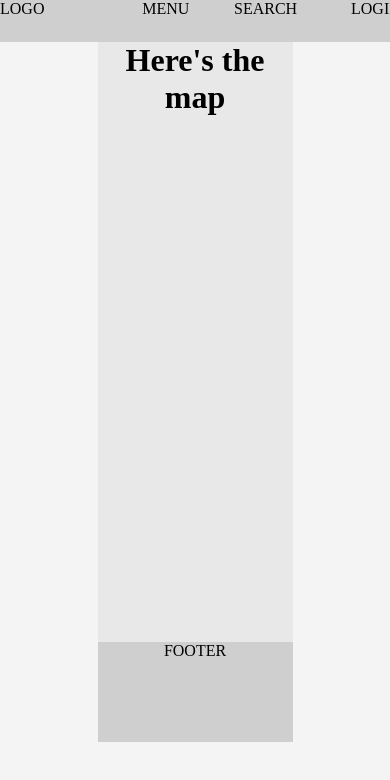
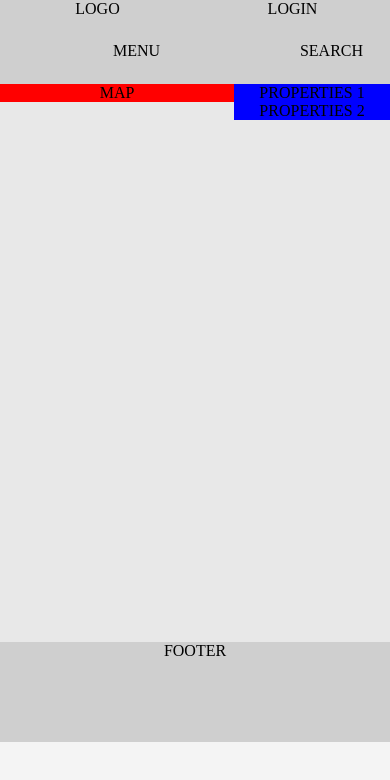
Before and after one commit to vielfaure/hiking-map-maker, a website: page app/index.html at #!/map in a window 390 px wide. Drawn offline with Linux system fonts and the light colour scheme; some packages are replaced by stand-ins of ours.

Commit message:
changes on html templates

```diff
--- a/app/css/app.css
+++ b/app/css/app.css
@@ -6,27 +6,9 @@ html, body {
     text-align: center; /* TO DELETE : just for the dummy text */
     background-color: #F4F4F4;
 }
-
-/* ======================= */
-/* dimension related stuff */
-/* ======================= */
-
 #page-header-main, #page {
-	width: 50%;
+	width: 80%;
 }
-@media only screen and (min-width: 800px) and (orientation: landscape) {
-	#page-header-main, #page {
-		width: 80%;
-	}
-}
-@media only screen and (min-width: 320px) and (max-width: 799px) and (orientation: landscape) {
-	#page-header-main, #page {
-		min-width: 400px;
-		width: 100%;
-	}
-}
-/* end of dimension related stuff */
-
 #page-header {
     height: 42px;
     width: 100%;
@@ -41,7 +23,9 @@ html, body {
     width: 10%;
 }
 #page-header-main {
-    display: inline-block;
+    background-color: #CFCFCF;
+    margin: 0;
+    float: left;
 }
 #page-header-menu {
     width: 70%;
@@ -67,9 +51,36 @@ html, body {
     min-height: 100px;
     background-color: #CFCFCF;
 }
+#app-container {
+
+}
 #map-canvas {
-    height: 200px;
+    float: left;
+    width: 60%;
+    background-color: red;
+}
+#properties-panel-1, #properties-panel-2 {
+    float: right;
+    width: 40%;
+    background-color: blue;
 }
 h1 {
 	margin: 0;
 }
+
+@media only screen and (max-width: 799px) {
+    #page-header-main, #page {
+        width: 100%;
+    }
+    #page-header-main {
+        clear: both;
+    }
+    #page-header-logo {
+        width: 50%;
+    }
+    #page-header-login {
+        float: none;
+        display: inline-block;
+        width: 50%;
+    }
+}
--- a/app/index.html
+++ b/app/index.html
@@ -26,7 +26,7 @@
   <!-- In production use:
   <script src="//ajax.googleapis.com/ajax/libs/angularjs/1.0.7/angular.min.js"></script>
   -->
-  <script src="https://maps.googleapis.com/maps/api/js?v=3.exp&sensor=false"></script>
+  <script src="https://maps.googleapis.com/maps/api/js?v=3.exp&amp;sensor=false"></script>
   <script src="lib/angular/angular.js"></script>
   <script src="lib/angular/angular-route.js"></script>
   <script src="js/app.js"></script>
--- a/app/partials/map.html
+++ b/app/partials/map.html
@@ -1 +1,5 @@
-<h1>Here's the map</h1>
+<div id="app-container">
+	<div id="map-canvas">MAP</div>
+	<div id="properties-panel-1">PROPERTIES 1</div>
+	<div id="properties-panel-2">PROPERTIES 2</div>
+</div>
```
